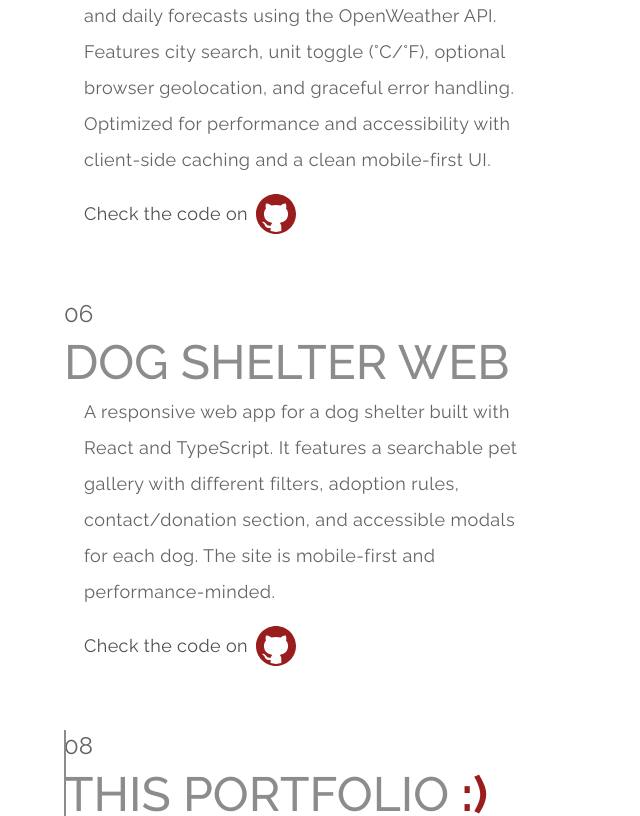
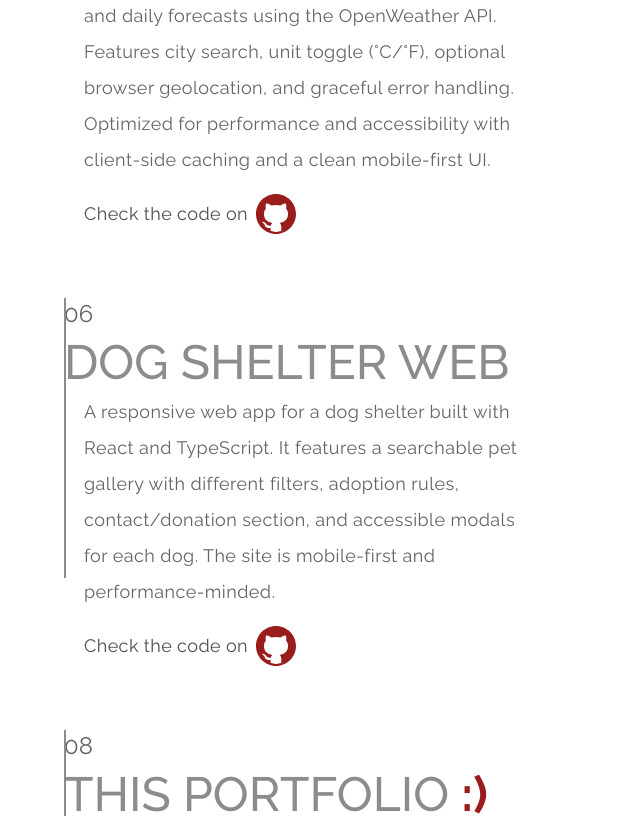
Before and after one commit to bavayra/Portfolio, a React (Vite) app: page / in a window 1280 px wide. Shown: the part 3398-4214 px from the top of the page, without its empty margins (0-640 px from the left). Built offline with nearby package versions, Linux system fonts and the light colour scheme.

Commit message:
refactor(Dividers-dogShelter): recalculated clamps for block-div-md height for screens 360-820

```diff
--- a/src/index.css
+++ b/src/index.css
@@ -118,6 +118,7 @@
     --hero-div-top: clamp(120px, calc(36.92vh - 119.98px), 168px);
 
     --block-div-sm-h: 248px;
+    --block-div-md-h: 272px;
   }
 }
 
@@ -148,6 +149,7 @@
     --section-bot-div-top: 226px;
 
     --block-div-sm-h: clamp(248px, calc(34.28vh - 19.384px), 272px);
+    --block-div-md-h: clamp(276px, calc(40vh - 36px), 304px);
   }
 }
 
@@ -181,6 +183,7 @@
 @media (min-width: 413px) and (max-width: 600px) {
   :root {
     --block-div-sm-h: 272px;
+    --block-div-md-h: 304px;
   }
 }
 @media (min-width: 481px) {
@@ -196,7 +199,6 @@
 
 @media (min-width: 360px) and (max-width: 599px) {
   :root {
-    --block-div-md-h: clamp(290px, calc(5vw + 272px), 320px);
     --block-div-lg-h: clamp(320px, calc(10vw + 284px), 372px);
     --block-div-xl-h: clamp(340px, calc(7vw + 88px), 380px);
     --block-div-2xl-h: clamp(350px, calc(20vw + 278px), 460px);
@@ -210,12 +212,14 @@
 @media (min-width: 601px) and (max-width: 768px) {
   :root {
     --block-div-sm-h: clamp(244px, calc(-35vh - 71px), 272px);
+    --block-div-md-h: clamp(280px, calc(-30vh + 10px), 304px);
   }
 }
 
 @media (min-width: 769px) {
   :root {
     --block-div-sm-h: 244px;
+    --block-div-md-h: 280px;
   }
 }
 
@@ -231,7 +235,6 @@
     --section-bot-div-height: clamp(180px, calc(16vh + 36px), 216px);
     --section-bot-div-top: clamp(252px, calc(31vh - 27px), 320px);
 
-    --block-div-md-h: clamp(280px, calc(18.18vh + 116.38px), 320px);
     --block-div-lg-h: 320px;
     --block-div-xl-h: 380px;
     --block-div-2xl-h: clamp(350px, 84.95vw, 460px);
```
